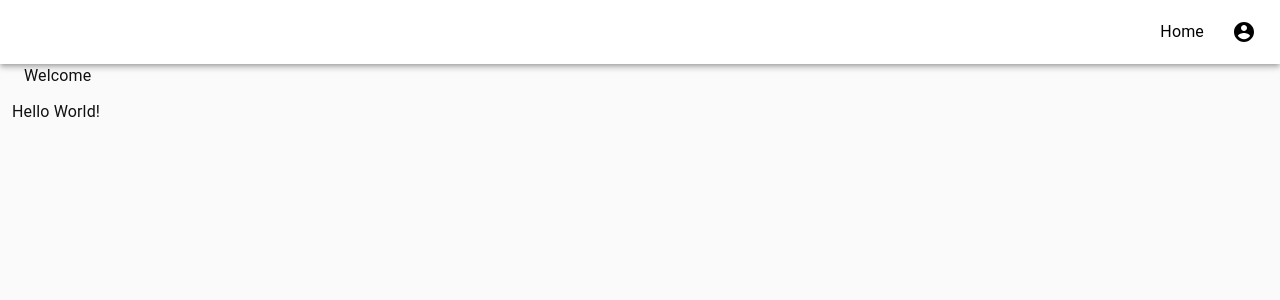
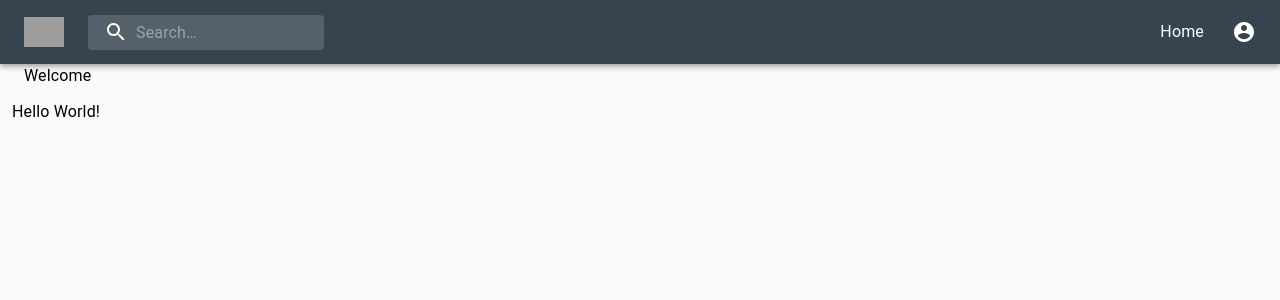
Before and after one commit to BiancaArantes28/b2w, a React (Create React App) app: page / in a window 1280 px wide. Shown: the top 300 px of the page. Built offline with nearby package versions, Linux system fonts and the light colour scheme; grey boxes are pictures that could not be loaded.

Commit message:
feat: improvement layout

```diff
--- a/public/index.html
+++ b/public/index.html
@@ -5,7 +5,7 @@
     <link rel="stylesheet" type="text/css" href="//fonts.googleapis.com/css?family=Open+Sans" />
     <meta name="viewport" content="width=device-width, initial-scale=1" />
     <meta name="theme-color" content="#000000" />
-    <title>Hanzo Challenge</title>
+    <title>B2W</title>
   </head>
   <body>
     <noscript>You need to enable JavaScript to run this app.</noscript>
--- a/src/common/header/Header.js
+++ b/src/common/header/Header.js
@@ -1,11 +1,14 @@
 import React from 'react';
 import { Link } from 'react-router-dom';
-import { makeStyles } from '@material-ui/core/styles';
+import { fade, makeStyles } from '@material-ui/core/styles';
 import AppBar from '@material-ui/core/AppBar';
+import Container from '@material-ui/core/Container';
 import Toolbar from '@material-ui/core/Toolbar';
 import IconButton from '@material-ui/core/IconButton';
 import MenuItem from '@material-ui/core/MenuItem';
 import Menu from '@material-ui/core/Menu';
+import SearchIcon from '@material-ui/icons/Search';
+import InputBase from '@material-ui/core/InputBase';
 import AccountCircle from '@material-ui/icons/AccountCircle';
 import MoreIcon from '@material-ui/icons/MoreVert';
 
@@ -14,6 +17,44 @@
 
   grow: {
     flexGrow: 1,
+  },
+  search: {
+    position: 'relative',
+    borderRadius: theme.shape.borderRadius,
+    backgroundColor: fade(theme.palette.common.white, 0.15),
+    '&:hover': {
+      backgroundColor: fade(theme.palette.common.white, 0.25),
+    },
+    marginRight: theme.spacing(2),
+    marginLeft: 0,
+    width: '100%',
+    [theme.breakpoints.up('sm')]: {
+      marginLeft: theme.spacing(3),
+      width: 'auto',
+    },
+
+  },
+  searchIcon: {
+    padding: theme.spacing(0, 2),
+    height: '100%',
+    position: 'absolute',
+    pointerEvents: 'none',
+    display: 'flex',
+    alignItems: 'center',
+    justifyContent: 'center',
+  },
+  inputRoot: {
+    color: 'inherit',
+  },
+  inputInput: {
+    padding: theme.spacing(1, 1, 1, 0),
+    // vertical padding + font size from searchIcon
+    paddingLeft: `calc(1em + ${theme.spacing(4)}px)`,
+    transition: theme.transitions.create('width'),
+    width: '100%',
+    [theme.breakpoints.up('md')]: {
+      width: '20ch',
+    },
   },
   sectionDesktop: {
     display: 'none',
@@ -28,19 +69,22 @@
     },
   },
   appBar: {
-    color: theme.palette.text.primary,
-    backgroundColor: '#FFFFFF',
+    color: theme.palette.text.secondary,
+    backgroundColor: theme.palette.primary.main,
   },
   link: {
     color: "#111",
     [theme.breakpoints.up('md')]: {
 
-      color: "#000000",
+      color: theme.palette.text.secondary,
     },
     '&:hover': {
-      color: "#000000",
+      color: theme.palette.text.secondary,
     },
-
+  },
+  toolbar: {
+    paddingLeft: '0px',
+    paddingRight: '0px',
   }
 }));
 
@@ -115,7 +159,22 @@
   return (
     <div className={classes.grow}>
       <AppBar position="static" className={classes.appBar}>
-        <Toolbar>
+        <Container fixed>
+          <Toolbar className={classes.toolbar}>
+            <img src="https://ri.b2w.digital/img/2013/logo.png" alt="B2W Digital" width="40px" />
+            <div className={classes.search}>
+              <div className={classes.searchIcon}>
+                <SearchIcon />
+              </div>
+              <InputBase
+                placeholder="Search…"
+                classes={{
+                  root: classes.inputRoot,
+                  input: classes.inputInput,
+                }}
+                inputProps={{ 'aria-label': 'search' }}
+              />
+            </div>
             <div className={classes.grow} />
             <div className={classes.sectionDesktop}>
               <MenuItem><Link to="/" className={classes.link}>Home</Link></MenuItem>
@@ -142,6 +201,7 @@
               </IconButton>
             </div>
           </Toolbar>
+        </Container>
       </AppBar>
       {renderMobileMenu}
       {renderMenu}
--- a/src/theme.js
+++ b/src/theme.js
@@ -5,12 +5,15 @@
     palette: {
         primary: {
             // light: will be calculated from palette.primary.main,
-            main: '#FF0090',
+            main: '#364450',
             // dark: will be calculated from palette.primary.main,
         },
+        secondary: {
+            main: '#49c5b1'
+        },
         text: {
-            primary: "#111",
-            secondary: "rgba(0, 0, 0, 0.54)",
+            primary: "#000000",
+            secondary: "#ffffff",
         }
     },
     status: {
```
Lines whose indentation alone changed are shown as unchanged.
